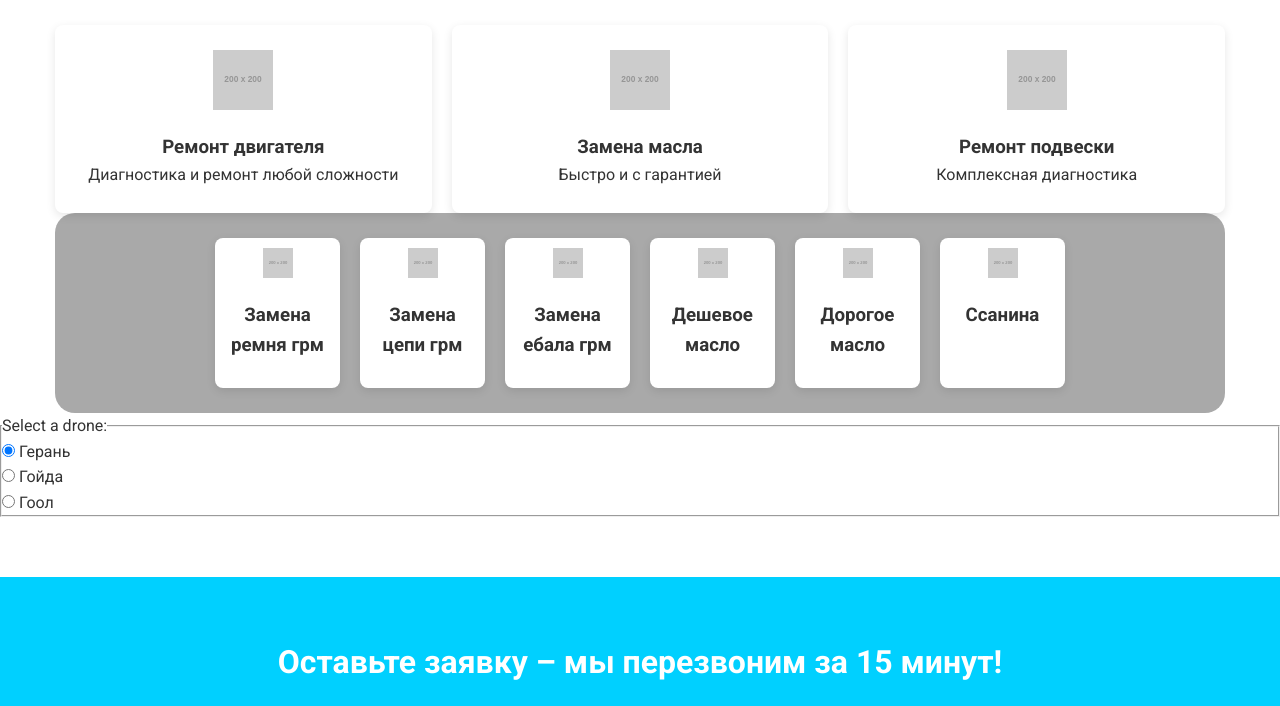
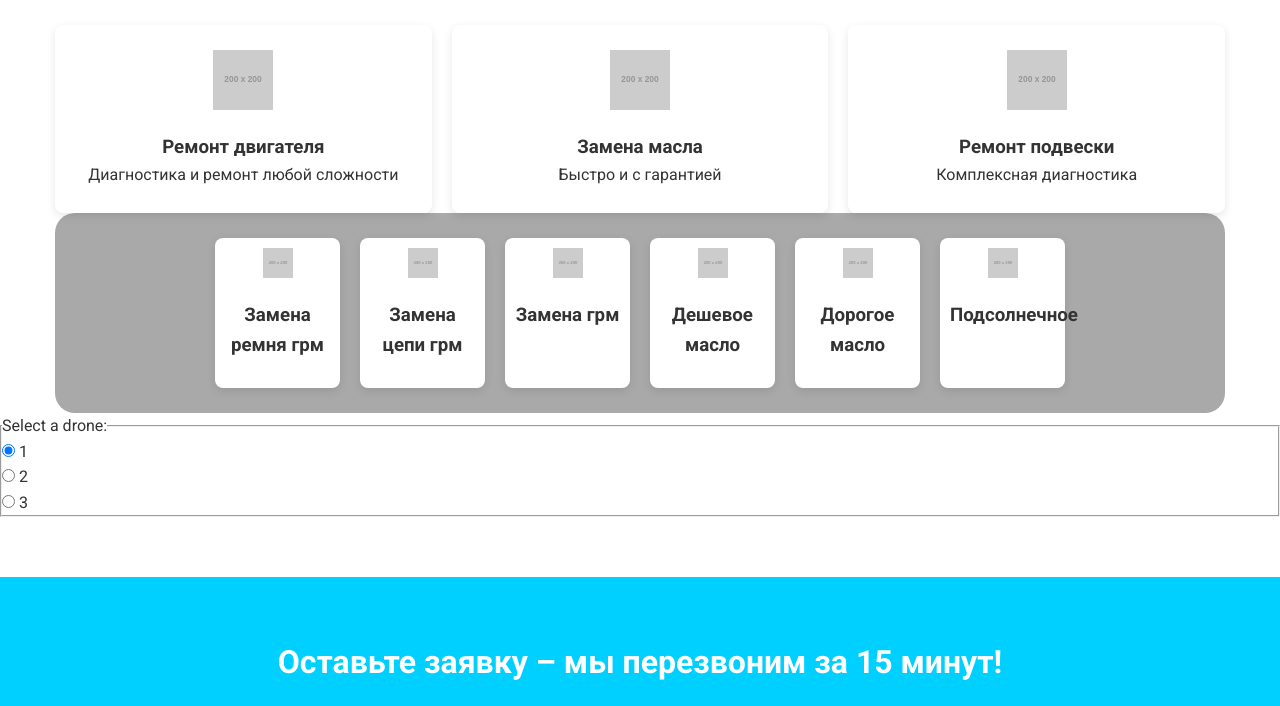
Before and after one commit to rustam-analyst/LP-autoone, a website: page index.html in a window 1280 px wide. Shown: the part 510-1216 px from the top of the page. Drawn offline with Linux system fonts and the light colour scheme; placeholder pictures from the web are drawn by us.

Commit message:
изменил названия карточек

```diff
--- a/index.html
+++ b/index.html
@@ -94,7 +94,7 @@
                 </div>
                 <div class="service-child-card">
                     <img src="https://placehold.co/200x200" alt="">
-                    <h3>Замена ебала грм</h3>
+                    <h3>Замена грм</h3>
                 </div>
                 <div class="service-child-card">
                     <img src="https://placehold.co/200x200" alt="">
@@ -104,7 +104,7 @@
                     <h3>Дорогое масло</h3>
                 </div><div class="service-child-card">
                     <img src="https://placehold.co/200x200" alt="">
-                    <h3>Ссанина</h3>
+                    <h3>Подсолнечное</h3>
                 </div>
             </div>
         </div>
@@ -113,17 +113,17 @@
 
             <div>
               <input type="radio" id="huey" name="drone" value="huey" checked />
-              <label for="huey">Герань</label>
+              <label for="huey">1</label>
             </div>
 
             <div>
               <input type="radio" id="dewey" name="drone" value="dewey" />
-              <label for="dewey">Гойда</label>
+              <label for="dewey">2</label>
             </div>
 
             <div>
               <input type="radio" id="louie" name="drone" value="louie" />
-              <label for="louie">Гоол</label>
+              <label for="louie">3</label>
             </div>
           </fieldset>
     </section>
```
